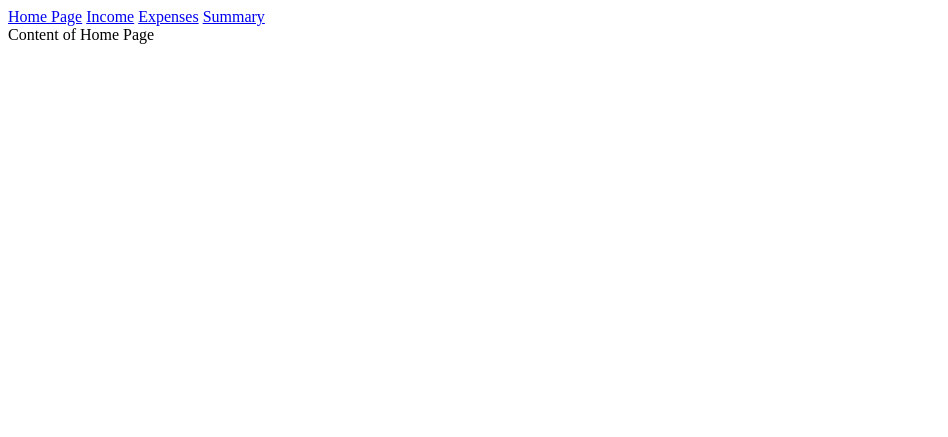
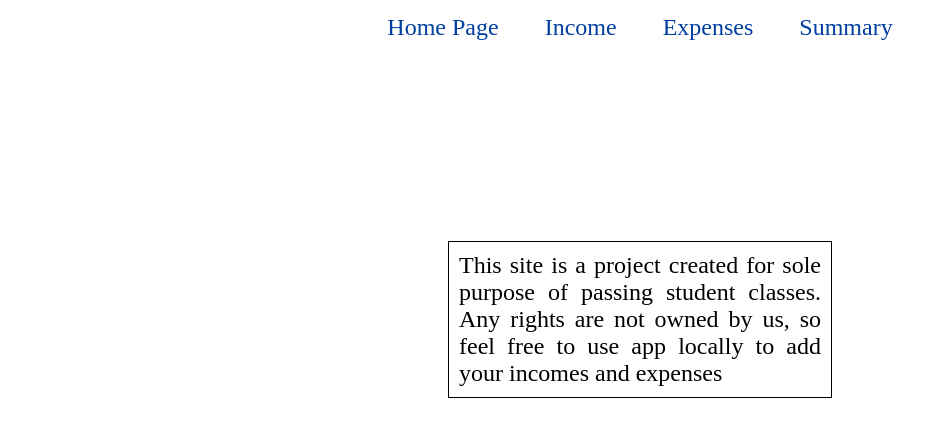
Before and after one commit to Truzi/django-app, a Django app: page / in a window 1280 px wide. Shown: the top 437 px of the page, without its empty margins (0-948 px from the left). Run offline with Django 4.2, Linux system fonts and the light colour scheme.

Commit message:
applied basic styles for improving UI/UX

```diff
--- /dev/null
+++ b/budget/mainapp/static/style.css
@@ -0,0 +1,40 @@
+* {
+  box-sizing: border-box;
+  margin: 0;
+  padding: 0;
+}
+
+body {
+  display: flex;
+  width: 100vw;
+  height: 50vh;
+  flex-direction: column;
+  align-items: center;
+  justify-content: space-between;
+  margin-top: 1vh;
+}
+
+.navbar {
+  padding: .5vw;
+  font-size: 1.5em;
+}
+
+.navbar a{
+  list-style: none;
+  text-decoration: none;
+  color: #003ea1;
+  padding: 0 20px;
+}
+
+.navbar a:visited {
+  color: #003ea1;
+}
+
+.text-container {
+  font-size: 1.5em;
+  border: 1px solid black;
+  padding: 10px;
+  width: 30%;
+  margin: 10px auto;
+  text-align: justify;
+}
--- a/budget/mainapp/templates/base.html
+++ b/budget/mainapp/templates/base.html
@@ -1,10 +1,13 @@
+{% load static %}
+
 <html>
   <head>
     <title>{% block title %} My Page {% endblock %}</title>
+    <link rel="stylesheet" href={% static 'style.css' %}/>
   </head>
 
   <body>
-    <nav>
+    <nav class="navbar">
       <a href={% url 'index' %}>Home Page</a>
       <a href={% url 'income' %}>Income</a>
       <a href={% url 'expenses' %}>Expenses</a>
--- a/budget/mainapp/templates/index.html
+++ b/budget/mainapp/templates/index.html
@@ -1,4 +1,16 @@
 {% extends 'base.html' %}
 
 {% block title %} Home Page {% endblock %}
-{% block content %} Content of Home Page {% endblock %}
+{% block content %}
+
+  <div class="content">
+    <p class="text-container">
+      This site is a project created for sole purpose
+      of passing student classes.
+      Any rights are not owned by us,
+      so feel free to use app locally
+      to add your incomes and expenses
+    </p>
+  </div>
+
+{% endblock %}
```
